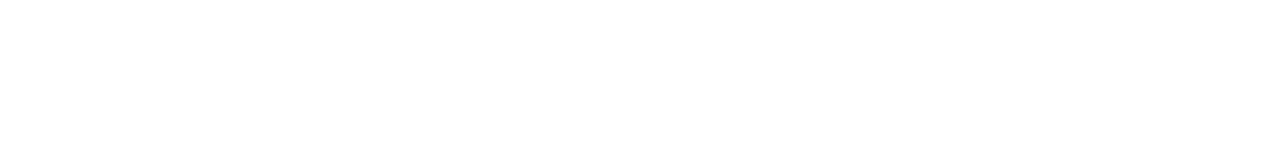
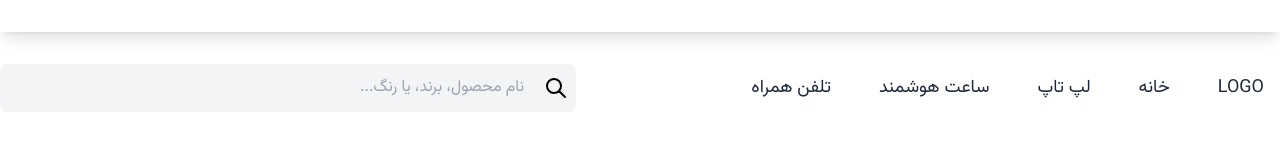
Before and after one commit to Ali-LUT/DigitizeApp, a website: page public/cart.html in a window 1280 px wide. Drawn offline with Linux system fonts and the light colour scheme; files whose address does not match are found by name.

Commit message:
Added desktop navbar

```diff
--- a/public/cart.html
+++ b/public/cart.html
@@ -47,5 +47,37 @@
         </svg>
       </div>
     </div>
+
+    <!-- Desktop navbar-->
+    <nav class="bg-white hidden md:block p-4 shadow-lg sticky z-10 top-0 mb-8"></nav>
+      <div class="container mx-auto 2xl:max-w-screen-2xl flex items-center justify-between">
+        <ul class="flex items-center gap-x-0 lg:gap-x-4 text-slate-800 lg:text-lg">
+          <li>
+            <a class="block px-4 py-2 hover:bg-gray-100 rounded-md ransition-all duration-500" href="#">LOGO</a>
+          </li>
+          <li>
+            <a class="block px-4 py-2 hover:bg-gray-100 rounded-md transition-all duration-500" href="#">خانه</a>
+          </li>
+          <li>
+            <a class="block px-4 py-2 hover:bg-gray-100 rounded-md transition-all duration-500" href="#">لپ تاپ</a>
+          </li>
+          <li>
+            <a class="block px-4 py-2 hover:bg-gray-100 rounded-md ransition-all duration-500" href="#">ساعت هوشمند</a>
+          </li>
+          <li>
+            <a class="block px-4 py-2 hover:bg-gray-100 rounded-md transition-all duration-500" href="#">تلفن همراه</a>
+          </li>
+        </ul>
+        <!-- search bar -->
+        <div class="flex-1 max-w-xl mr-4">
+          <div class="bg-gray-100 p-1 rounded-lg flex items-center">
+            <span class="ml-3 mr-1">
+              <svg xmlns="http://www.w3.org/2000/svg" class="h-6 w-6" fill="none" viewBox="0 0 24 24" stroke="currentColor">
+                <path stroke-linecap="round" stroke-linejoin="round" stroke-width="2" d="M21 21l-6-6m2-5a7 7 0 11-14 0 7 7 0 0114 0z"></path></svg></span>
+            <input type="text" placeholder="نام محصول، برند، یا رنگ..." class="focus:outline-none bg-transparent w-full p-2 text-slate-800">
+          </div>
+        </div>
+      </div>
+    </nav>
   </body>
 </html>
```
Also changed, not shown: public/build/tailwind.css.
